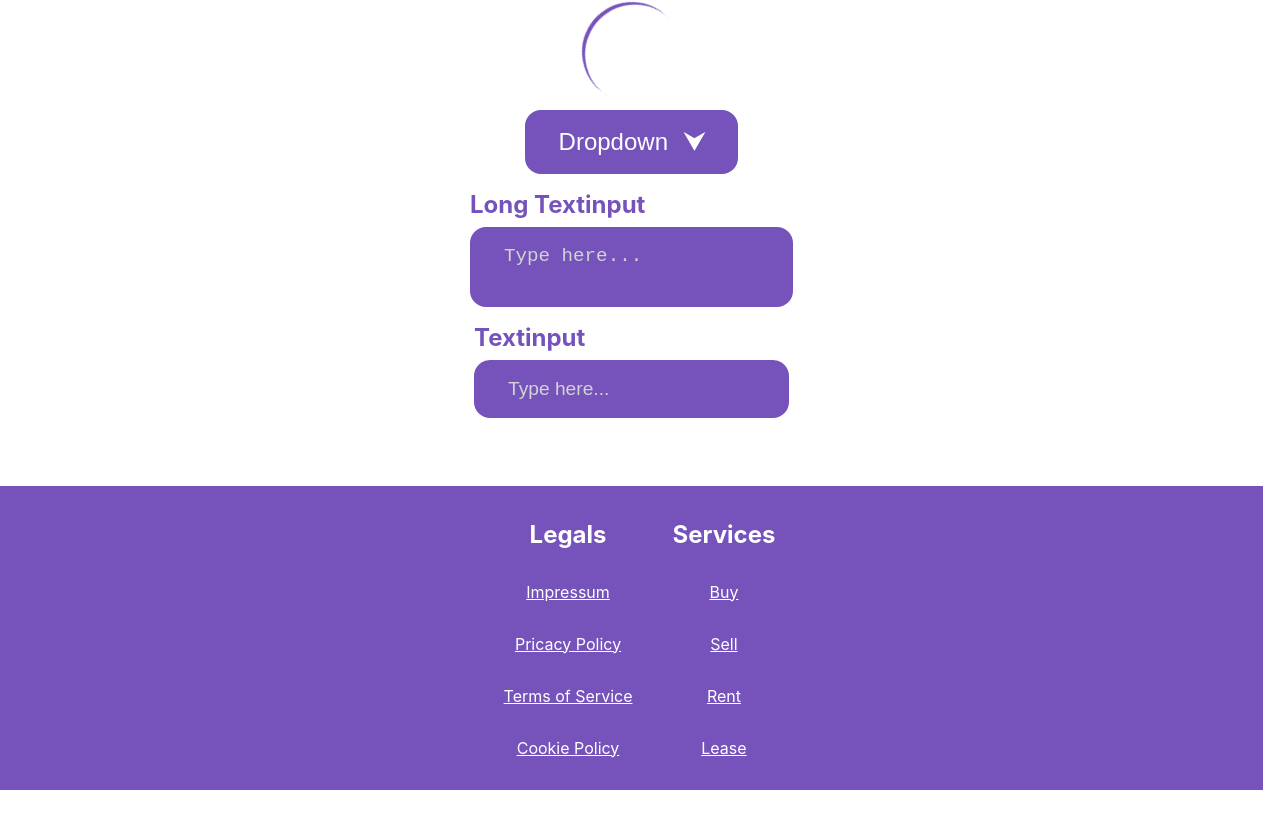
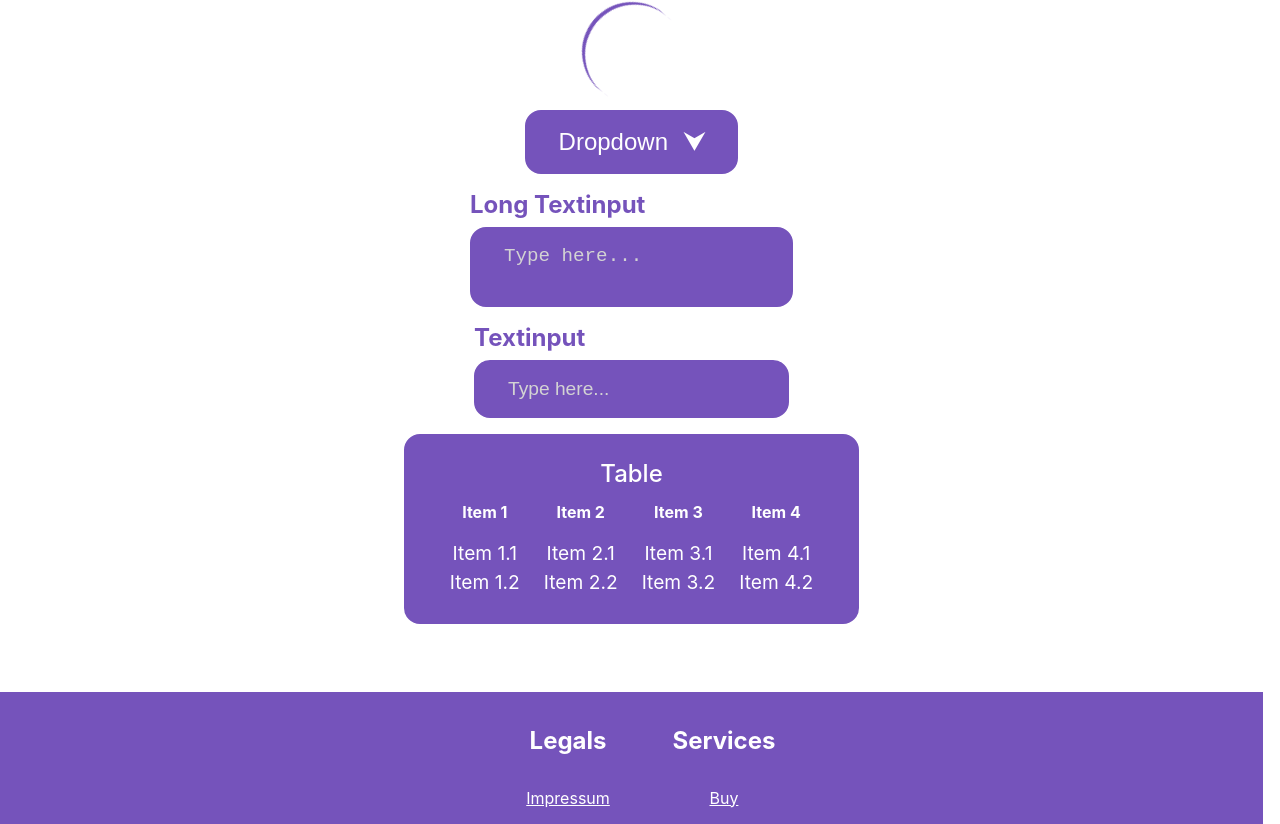
Before and after one commit to thuner2007/ColinsSDX, a React (Create React App) app: page / in a window 1280 px wide. Shown: the part 909-1733 px from the top of the page. Before the commit the page ends 1699 px from the top, so only its background shows below. Built offline with nearby package versions, Linux system fonts and the light colour scheme.

Commit message:
feat: add simpletable1

```diff
--- a/src/App.tsx
+++ b/src/App.tsx
@@ -1,30 +1,31 @@
-import React, { useState } from "react";
-import "./App.css";
+import React, { useState } from 'react';
+import './App.css';
 
-import SimpleAccordion1 from "./components/Accordions/SimpleAccordion1/SimpleAccordion1.tsx";
-import SimpleButton1 from "./components/Buttons/SimplePrimaryButton1/SimplePrimaryButton1.tsx";
-import SimpleChart1 from "./components/Charts/SimpleChart1/SimpleChart1.tsx";
-import SimpleCheckbox1 from "./components/Checkboxes/SimpleCheckbox1/SimpleCheckbox1.tsx";
-import SimpleVerticalDropdown from "./components/Dropdowns/SimpleVerticalDropdown/SimpleVerticalDropdown.tsx";
-import SimpleBigTextInputWithRequired from "./components/InputFields/SimpleBigTextInputWithRequired/SimpleBigTextInputWithRequired.tsx";
-import SimpleInputWithRequired from "./components/InputFields/SimpleInputWithRequired/SimpleInputWithRequired.tsx";
-import NavBarNormal1 from "./components/NavBars/NavBarNormal1/NavBarNormal1.tsx";
-import NavBarWithComponents1 from "./components/NavBars/NavBarWithComponents1/NavBarWithComponents1.tsx";
-import SimpleSmallPopUp from "./components/PopUps/SimpleSmallPopUp/SimpleSmallPopUp.tsx";
-import SimpleScrollBar from "./components/ScrollBars/SimpleScrollBar.tsx";
-import SimpleCard1 from "./components/Cards/SimpleCard1/SimpleCard1.tsx";
-import SimpleDivider1 from "./components/Dividers/SimpleDivider1/SimpleDivider1.tsx";
-import SimpleFooter1 from "./components/Footers/SimpleFooter1/SimpleFooter1.tsx";
-import SimpleLoader1 from "./components/Loaders/SimpleLoader1/SimpleLoader1.tsx";
-import SimpleSecondaryButton1 from "./components/Buttons/SimpleSecondaryButton1/SimpleSecondaryButton1.tsx";
-import HtmlSimpleBackground1 from "./components/Backgrounds/HtmlSimpleBackground1/HtmlSimpleBackground1.tsx";
-import BodySimpleBackground1 from "./components/Backgrounds/BodySimpleBackground1/BodySimpleBackground1.tsx";
-import SimplePrimaryButton1 from "./components/Buttons/SimplePrimaryButton1/SimplePrimaryButton1.tsx";
-import { cdx_config } from "./cdx_config.ts";
+import SimpleAccordion1 from './components/Accordions/SimpleAccordion1/SimpleAccordion1.tsx';
+import SimpleButton1 from './components/Buttons/SimplePrimaryButton1/SimplePrimaryButton1.tsx';
+import SimpleChart1 from './components/Charts/SimpleChart1/SimpleChart1.tsx';
+import SimpleCheckbox1 from './components/Checkboxes/SimpleCheckbox1/SimpleCheckbox1.tsx';
+import SimpleVerticalDropdown from './components/Dropdowns/SimpleVerticalDropdown/SimpleVerticalDropdown.tsx';
+import SimpleBigTextInputWithRequired from './components/InputFields/SimpleBigTextInputWithRequired/SimpleBigTextInputWithRequired.tsx';
+import SimpleInputWithRequired from './components/InputFields/SimpleInputWithRequired/SimpleInputWithRequired.tsx';
+import NavBarNormal1 from './components/NavBars/NavBarNormal1/NavBarNormal1.tsx';
+import NavBarWithComponents1 from './components/NavBars/NavBarWithComponents1/NavBarWithComponents1.tsx';
+import SimpleSmallPopUp from './components/PopUps/SimpleSmallPopUp/SimpleSmallPopUp.tsx';
+import SimpleScrollBar from './components/ScrollBars/SimpleScrollBar.tsx';
+import SimpleCard1 from './components/Cards/SimpleCard1/SimpleCard1.tsx';
+import SimpleDivider1 from './components/Dividers/SimpleDivider1/SimpleDivider1.tsx';
+import SimpleFooter1 from './components/Footers/SimpleFooter1/SimpleFooter1.tsx';
+import SimpleLoader1 from './components/Loaders/SimpleLoader1/SimpleLoader1.tsx';
+import SimpleSecondaryButton1 from './components/Buttons/SimpleSecondaryButton1/SimpleSecondaryButton1.tsx';
+import HtmlSimpleBackground1 from './components/Backgrounds/HtmlSimpleBackground1/HtmlSimpleBackground1.tsx';
+import BodySimpleBackground1 from './components/Backgrounds/BodySimpleBackground1/BodySimpleBackground1.tsx';
+import SimplePrimaryButton1 from './components/Buttons/SimplePrimaryButton1/SimplePrimaryButton1.tsx';
+import { cdx_config } from './cdx_config.ts';
+import SimpleTable1 from './components/Tables/SimpleTable1/SimpleTable1.tsx';
 function App() {
   const [show, setShow] = useState(false);
   const consoleLogHey = () => {
-    console.log("Hey!");
+    console.log('Hey!');
   };
   return (
     <div
@@ -35,23 +36,23 @@ function App() {
       <br />
       <br />
       <NavBarWithComponents1 height="60px">
-        <h1 style={{ color: "white" }}>Welcome to CDX!</h1>{" "}
+        <h1 style={{ color: 'white' }}>Welcome to CDX!</h1>{' '}
       </NavBarWithComponents1>
       <SimplePrimaryButton1 label="Primary" />
       <SimpleSecondaryButton1 label="Secondary" />
       <SimpleAccordion1
         items={[
           {
-            label: "Accordion 1",
-            text: "Text",
+            label: 'Accordion 1',
+            text: 'Text',
           },
           {
-            label: "Accordion 2",
-            text: "This is a long text...",
+            label: 'Accordion 2',
+            text: 'This is a long text...',
           },
           {
-            label: "Accordion 3",
-            text: "This is a long text</br>with a line break!",
+            label: 'Accordion 3',
+            text: 'This is a long text</br>with a line break!',
           },
         ]}
       />
@@ -63,6 +64,7 @@ function App() {
       <SimpleVerticalDropdown label="Dropdown" />
       <SimpleBigTextInputWithRequired label="Long Textinput" />
       <SimpleInputWithRequired label="Textinput" />
+      <SimpleTable1 label="Table" />
       <br />
       <br />
       <br />
--- a/src/cdx_config.ts
+++ b/src/cdx_config.ts
@@ -18,6 +18,6 @@ export const cdx_config = {
   label: "Label",
   gap: "1.5rem",
   labelFontWeight: "500",
-  colorPrimaryDiff: "#321a66",
+  colorPrimaryDiff: "#210c4d",
   scrollbarWidth: "17px",
 };
--- /dev/null
+++ b/src/components/Tables/SimpleTable1/SimpleTable1.css
@@ -0,0 +1,47 @@
+.mainDivSimpleTable1 {
+  display: flex;
+
+  justify-content: center;
+  align-items: center;
+  flex-direction: column;
+}
+
+.labelSimpleTable1 {
+  margin: 0;
+  padding: 0;
+}
+
+.tableSimpleTable1 {
+  border-collapse: collapse;
+  width: 100%;
+  margin: 0;
+  padding: 0;
+}
+
+.thSimpleTable1,
+.tdSimpleTable1 {
+  padding: 8px;
+  text-align: center;
+}
+
+.thSimpleTable1 {
+  padding: 0;
+  margin: 0;
+}
+
+.tdSimpleTable1 {
+  padding: 0;
+  margin: 0;
+}
+
+.tableItemWithDots {
+  list-style-type: disc;
+  padding: 0;
+  margin: 0;
+}
+
+.tableItemNoDots {
+  list-style-type: none;
+  padding: 0;
+  margin: 0;
+}
--- /dev/null
+++ b/src/components/Tables/SimpleTable1/SimpleTable1.tsx
@@ -0,0 +1,135 @@
+import React from 'react';
+import './SimpleTable1.css';
+import { cdx_config } from '../../../cdx_config.ts';
+
+interface Item {
+  label?: string;
+  items?: string[];
+}
+
+interface SimpleTable1Props {
+  label?: string;
+  height?: string;
+  width?: string;
+  color?: string;
+  bgColor?: string;
+  border?: string;
+  borderRadius?: string;
+  textFontSize?: string;
+  labelFontSize?: string;
+  labelFontWeight?: string;
+  items?: Item[];
+  showDots?: boolean;
+  margin?: string;
+  padding?: string;
+  alignLabel?: 'flex-start' | 'center' | 'flex-end';
+  cellGap?: string;
+  itemGap?: string;
+  itemsPerRow?: number;
+}
+
+const SimpleTable1: React.FC<SimpleTable1Props> = ({
+  label = cdx_config.label,
+  height = 'auto',
+  width = 'auto',
+  color = cdx_config.colorPrimary,
+  bgColor = cdx_config.bgColorPrimary,
+  border = cdx_config.borderPrimary,
+  borderRadius = cdx_config.borderRadius,
+  textFontSize = cdx_config.fontSizeText,
+  labelFontSize = cdx_config.fontSizeLabel,
+  labelFontWeight = cdx_config.labelFontWeight,
+  items = [
+    { label: 'Item 1', items: ['Item 1.1', 'Item 1.2'] },
+    { label: 'Item 2', items: ['Item 2.1', 'Item 2.2'] },
+    { label: 'Item 3', items: ['Item 3.1', 'Item 3.2'] },
+    { label: 'Item 4', items: ['Item 4.1', 'Item 4.2'] },
+  ],
+  showDots = false,
+  margin = cdx_config.margin,
+  padding = cdx_config.padding,
+  alignLabel = 'center',
+  cellGap = '7px',
+  itemGap = '5px',
+  itemsPerRow = 1,
+}) => {
+  return (
+    <div
+      className="mainDivSimpleTable1"
+      style={{
+        height,
+        width,
+        color,
+        backgroundColor: bgColor,
+        border,
+        borderRadius,
+        margin,
+        padding,
+      }}
+    >
+      <h1
+        className="labelSimpleTable1"
+        style={{
+          fontSize: labelFontSize,
+          fontWeight: labelFontWeight,
+          alignSelf: alignLabel,
+          padding: cellGap,
+        }}
+      >
+        {label}
+      </h1>
+      <table className="tableSimpleTable1">
+        <thead className="theadSimpleTable1">
+          <tr>
+            {items.map((item, index) => (
+              <th
+                className="thSimpleTable1"
+                key={index}
+                style={{ padding: cellGap }}
+              >
+                {item.label}
+              </th>
+            ))}
+          </tr>
+        </thead>
+        <tbody>
+          <tr>
+            {items.map((item, index) => (
+              <td
+                className="tdSimpleTable1"
+                key={index}
+                style={{ padding: cellGap }}
+              >
+                {showDots ? (
+                  <ul
+                    className="tableItemWithDots"
+                    style={{ fontSize: textFontSize, gap: itemGap }}
+                  >
+                    {item.items?.map((subItem, subIndex) => (
+                      <li key={subIndex} style={{ margin: itemGap }}>
+                        {subItem}
+                      </li>
+                    ))}
+                  </ul>
+                ) : (
+                  <div
+                    className="tableItemNoDots"
+                    style={{ fontSize: textFontSize, gap: itemGap }}
+                  >
+                    {item.items?.map((subItem, subIndex) => (
+                      <div key={subIndex} style={{ margin: itemGap }}>
+                        {subItem}
+                      </div>
+                    ))}
+                  </div>
+                )}
+              </td>
+            ))}
+          </tr>
+        </tbody>
+      </table>
+    </div>
+  );
+};
+
+export default SimpleTable1;
```
